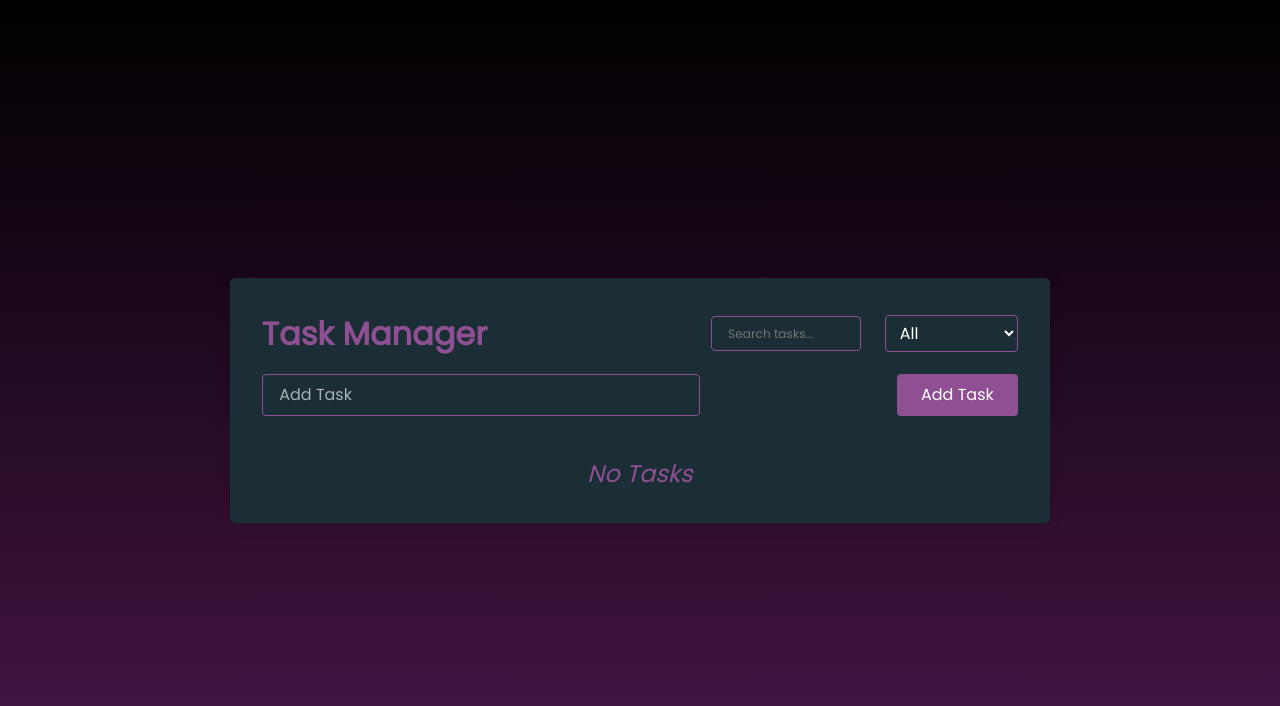
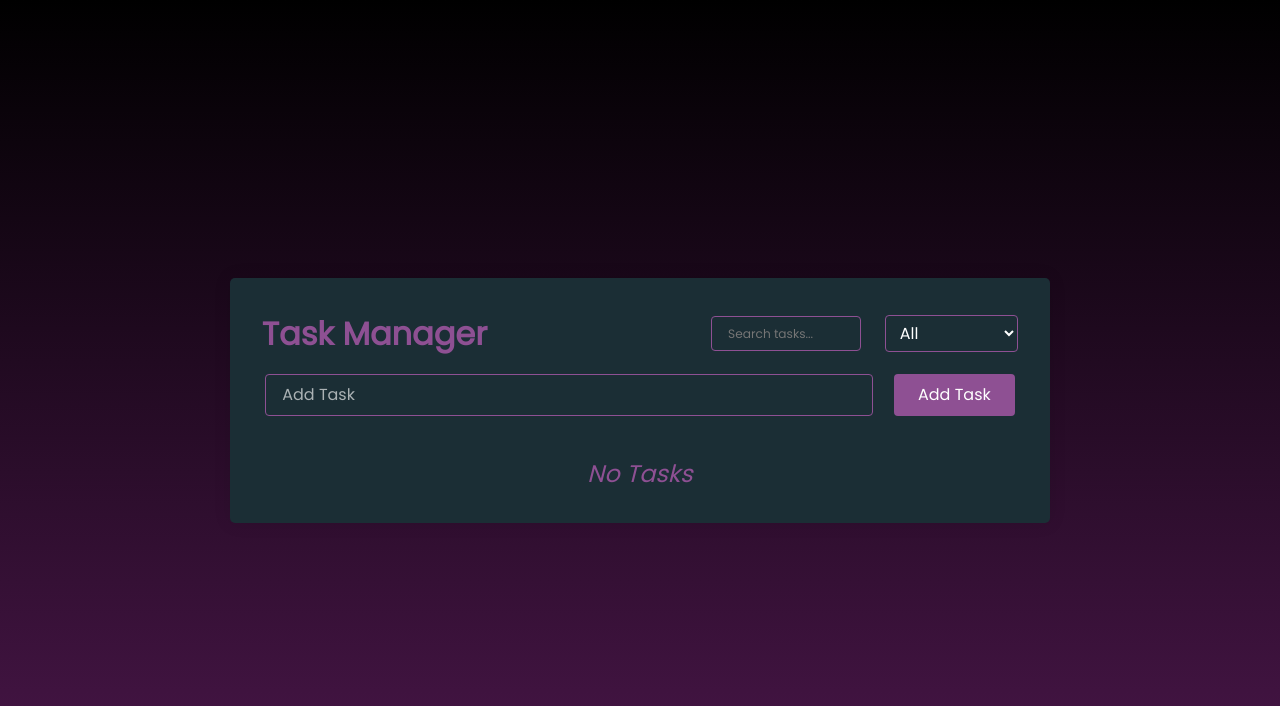
Before and after one commit to Sakshi-Simform/todo-list, a React (Vite) app: page / in a window 1280 px wide. Shown: the top 706 px of the page. Built offline with nearby package versions, Linux system fonts and the light colour scheme; the HTML template or start-up script is replaced by a standard one.

Commit message:
feature: change input feild

```diff
--- a/src/styles/App.css
+++ b/src/styles/App.css
@@ -69,7 +69,7 @@ body {
 .TodoForm {
   margin-bottom: 1rem;
   display: flex;
-  gap:12.3rem;
+  gap:1.3rem;
   justify-content: center;
   flex-wrap: wrap;
 }
@@ -82,7 +82,7 @@ body {
   color: var(--white-color);
   font-size: 1rem;
   height: 42px;
-  width: 438px;
+  width: 38rem;
   border-radius: 4px;
 }
 
```
